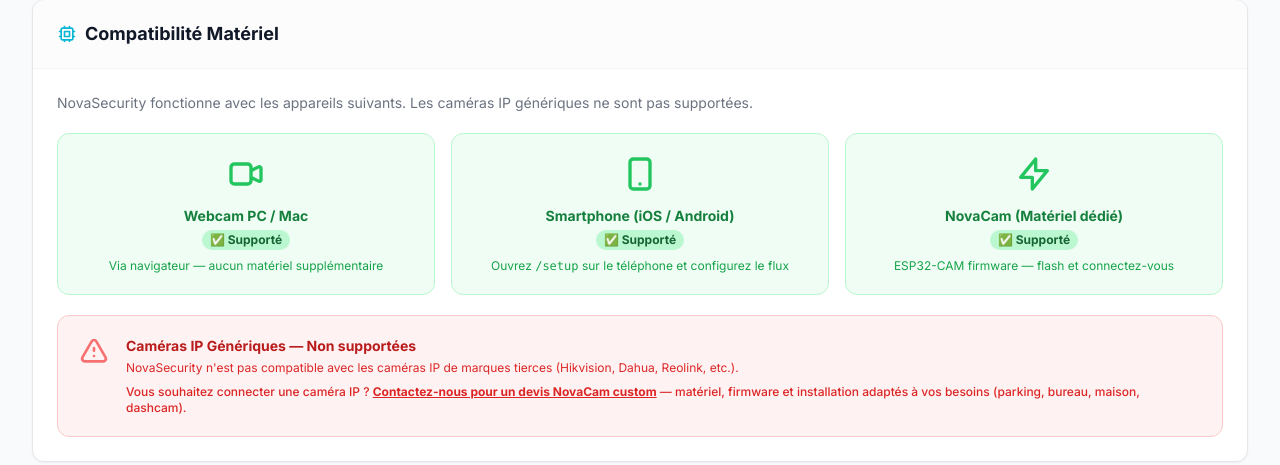
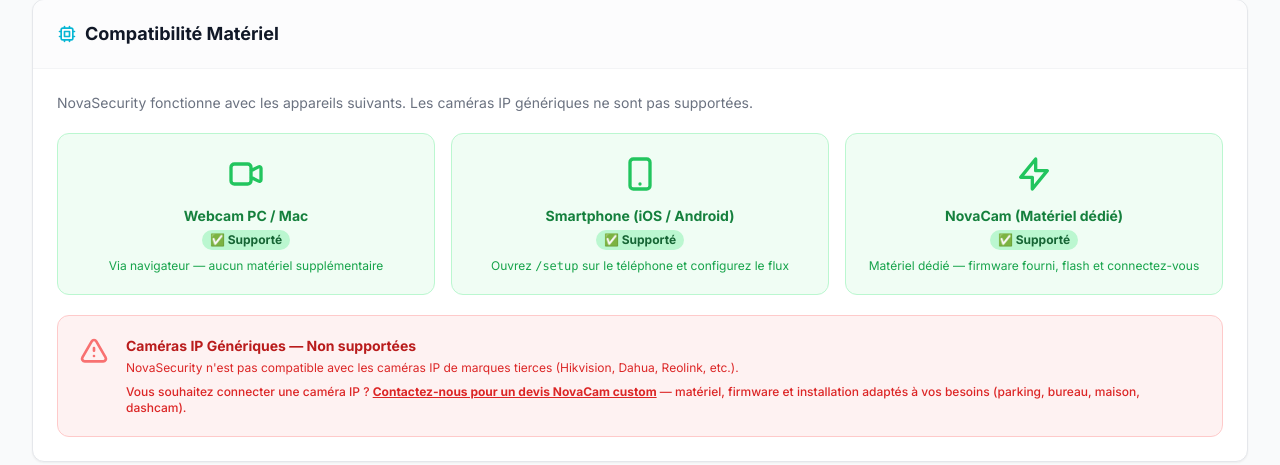
Before and after one commit to qrDOTtech1/PCS---Parcking-Cam-Security, a Python web app: template templates/dashboard.html in a window 1280 px wide. Shown: the part 940-1405 px from the top of the page. Run offline with Jinja, Linux system fonts and the light colour scheme; the template is opened without the code that fills it, so the values that code supplies are empty; some libraries are stand-ins or nearby versions.

Commit message:
fix: remove ESP32 mentions from dashboard, translate remaining labels

```diff
--- a/templates/dashboard.html
+++ b/templates/dashboard.html
@@ -471,7 +471,7 @@ Add Camera / Ajouter un appareil
                             </svg>
                             <h3 class="font-bold text-green-700 text-sm">NovaCam (Matériel dédié)</h3>
                             <span class="inline-block mt-1 px-2 py-0.5 rounded-full text-xs font-bold bg-green-200 text-green-800">✅ Supporté</span>
-                            <p class="text-xs text-green-600 mt-2">ESP32-CAM firmware — flash et connectez-vous</p>
+                            <p class="text-xs text-green-600 mt-2">Matériel dédié — firmware fourni, flash et connectez-vous</p>
                         </div>
                     </div>
                     <!-- IP Camera disclaimer -->
@@ -924,9 +924,9 @@ Add Camera / Ajouter un appareil
                     <input type="text" name="name" placeholder="Front Gate" required class="w-full px-3 py-2 border border-gray-300 rounded-lg focus:ring-2 focus:ring-blue-500 focus:border-blue-500">
                 </div>
                 <div>
-                    <label class="block text-sm font-medium text-gray-700 mb-1">API Key (from ESP32) / API ключ</label>
+                    <label class="block text-sm font-medium text-gray-700 mb-1">API Key (depuis votre appareil)</label>
                     <input type="text" name="api_key" placeholder="cam_001" required class="w-full px-3 py-2 border border-gray-300 rounded-lg focus:ring-2 focus:ring-blue-500 focus:border-blue-500 font-mono">
-                    <p class="text-xs text-gray-500 mt-1">This key must match the one configured in your ESP32</p>
+                    <p class="text-xs text-gray-500 mt-1">Cette clé doit correspondre à celle configurée sur votre caméra</p>
                 </div>
                 <button type="submit" class="w-full bg-blue-600 hover:bg-blue-700 text-white font-medium py-2 px-4 rounded-lg transition">
                     Create Camera / Создать камеру
```
